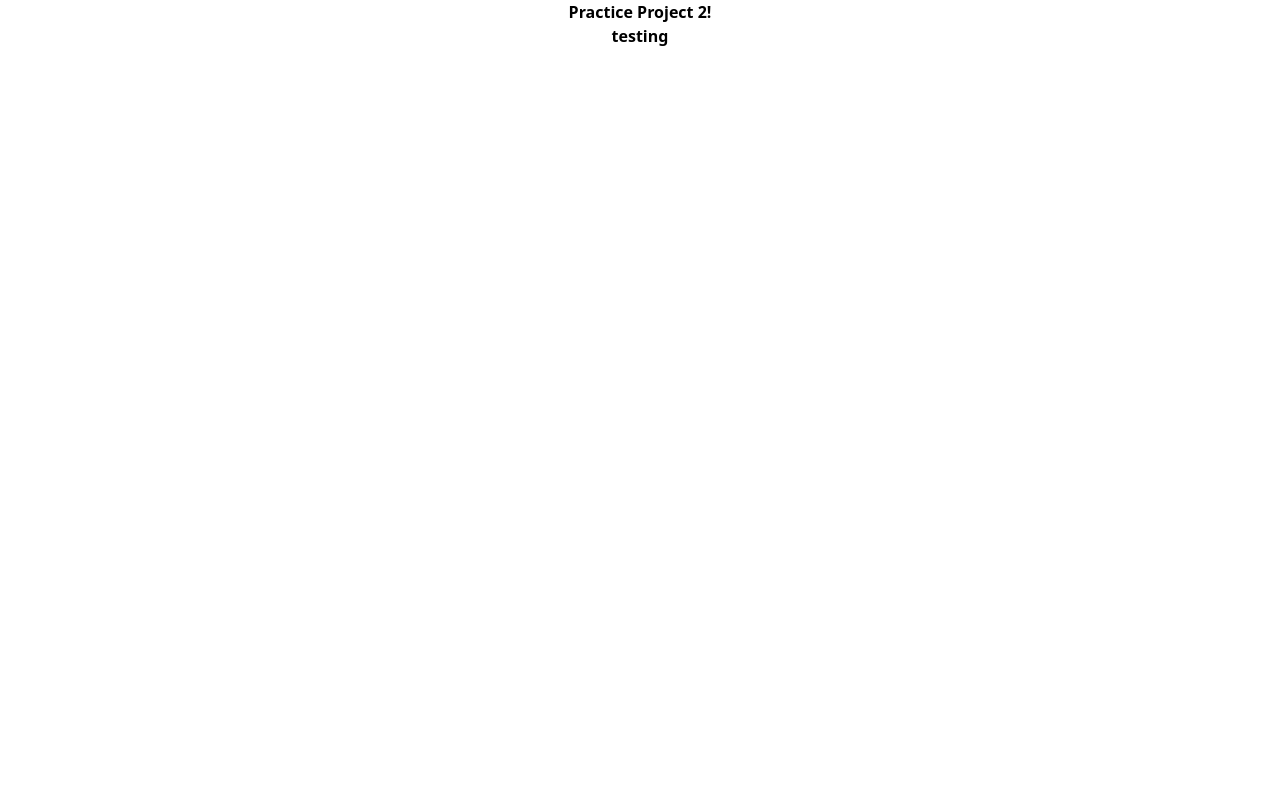
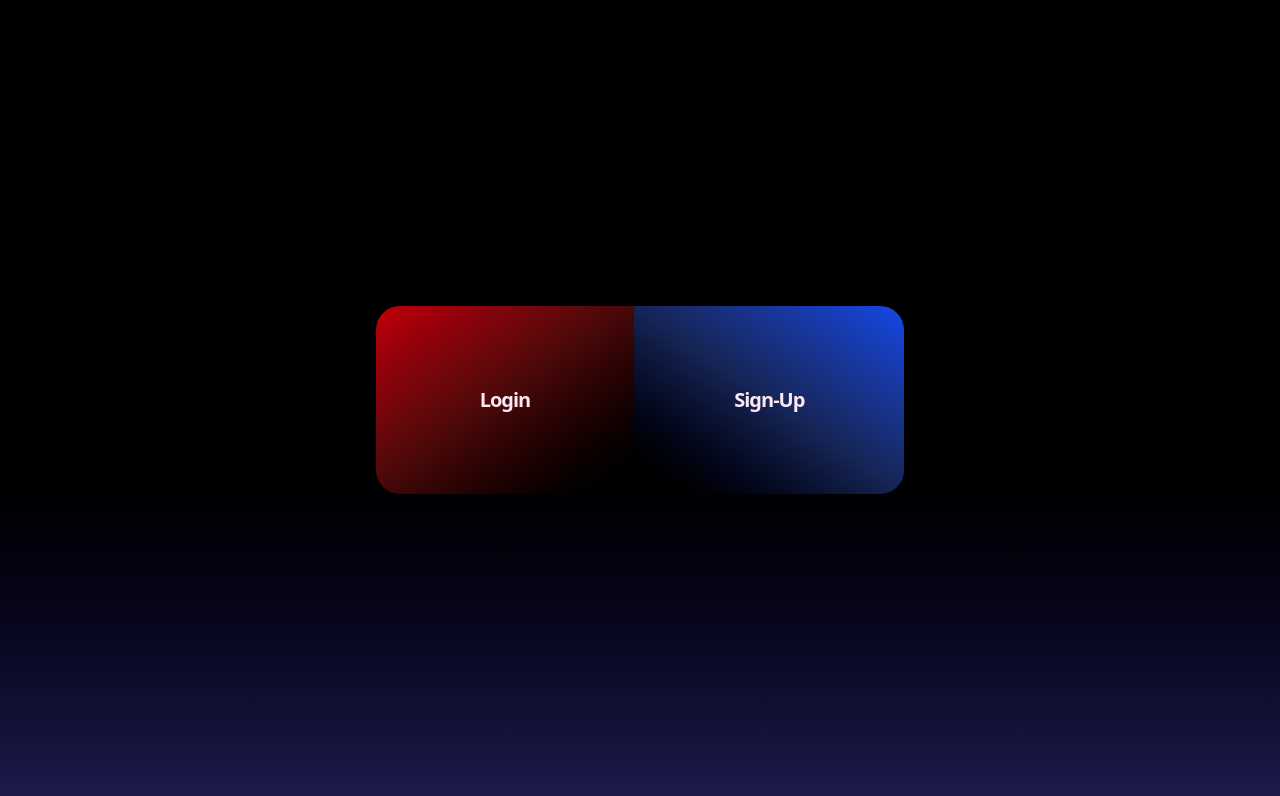
Before and after one commit to shivamgupta951/PracticeProject2, a Next.js app: page / in a window 1280 px wide. Shown: the top 796 px of the page. Built offline with nearby package versions, Linux system fonts and the light colour scheme.

Commit message:
routes setup for registration!

```diff
--- a/package.json
+++ b/package.json
@@ -12,6 +12,7 @@
     "bcryptjs": "^3.0.3",
     "mongoose": "^9.2.1",
     "next": "16.1.6",
+    "next-auth": "^4.24.13",
     "react": "19.2.3",
     "react-dom": "19.2.3"
   },
--- /dev/null
+++ b/src/app/api/auth/[...nextauth]/route.ts
@@ -0,0 +1,6 @@
+import authOptions from "@/lib/auth";
+import NextAuth from "next-auth";
+
+const handler = NextAuth(authOptions);
+
+export {handler as GET , handler as POST}
--- a/src/app/page.tsx
+++ b/src/app/page.tsx
@@ -1,10 +1,14 @@
 export default function Home() {
   return (
-    <div>
+    <div className="bg-linear-to-b from-black to-indigo-950 via-black min-h-screen text-white flex justify-center items-center">
       <div className="font-extrabold text-center">
-        Practice Project 2!
-        <div>
-          testing
+        <div className="flex">
+          <div className="cursor-pointer hover:rotate-6 py-20 px-26 rounded-l-3xl bg-linear-to-br from-red-700 via-red-950 to-black bg-gray-900 text-pink-100 border-blue-500 border-r-0 transition-all transform duration-500 ease-in-out hover:scale-80 hover:border-0 text-xl tracking-tighter">
+            Login
+          </div>
+          <div className="cursor-pointer hover:rotate-6 py-20 px-25 rounded-r-3xl bg-linear-to-bl from-blue-700 via-blue-950 to-black text-pink-100 border-red-500 border-l-0 transition-all transform duration-500 ease-in-out hover:scale-80 hover:border-0 text-xl tracking-tighter">
+            Sign-Up
+          </div>
         </div>
       </div>
     </div>
--- /dev/null
+++ b/src/lib/auth.ts
@@ -0,0 +1,34 @@
+import { NextAuthOptions } from "next-auth";
+import  CredentialsProvider  from "next-auth/providers/credentials";
+import Email from "next-auth/providers/email";
+const authOptions:NextAuthOptions={
+    providers:[
+        CredentialsProvider({
+            name:"Credentials",
+            credentials:{
+                email:{
+                    label:'Email',
+                    type:'text'
+                },
+                password:{
+                    label:'Password',
+                    type:'password'
+                }
+            },
+            authorize(credentials,req){
+
+            },
+        })
+    ],
+    callbacks:{
+
+    },
+    session:{
+
+    },
+    pages:{
+
+    },
+    secret:"hdjksjwkd"
+}
+export default authOptions;
--- a/src/model/user.model.ts
+++ b/src/model/user.model.ts
@@ -10,9 +10,7 @@ interface Iuser{
     updatedAt?:Date
 }
 
-
 const userSchema = new mongoose.Schema<Iuser>({
-
     name:{
         type:String,
         required:true
```
Also changed, not shown: 1 other file (tests, documents, lock files or other folders).
